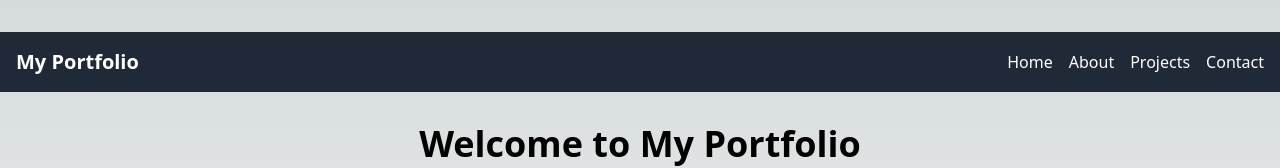
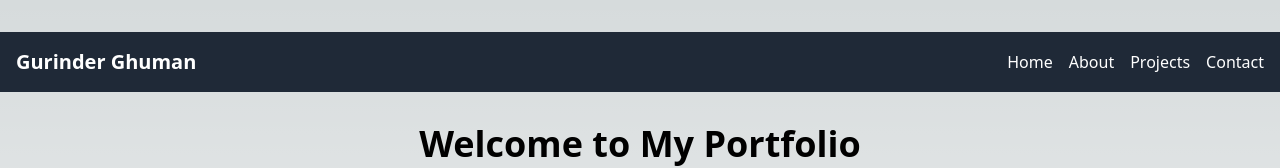
Before and after one commit to gurinderghuman/portfolio-website, a Next.js app: page / in a window 1280 px wide. Shown: the top 168 px of the page. Built offline with nearby package versions, Linux system fonts and the light colour scheme.

Commit message:
update Navbar

```diff
--- a/src/app/components/Navbar.tsx
+++ b/src/app/components/Navbar.tsx
@@ -5,7 +5,7 @@ const Navbar = () => {
   return (
     <nav className="bg-gray-800 text-white p-4 mt-8">
       <div className="container mx-auto flex justify-between items-center">
-        <Link href="/" className="text-xl font-bold">My Portfolio</Link>
+        <Link href="/" className="text-xl font-bold">Gurinder Ghuman</Link>
         <ul className="flex space-x-4">
           <li><Link href="/">Home</Link></li>
           <li><Link href="/about">About</Link></li>
```
